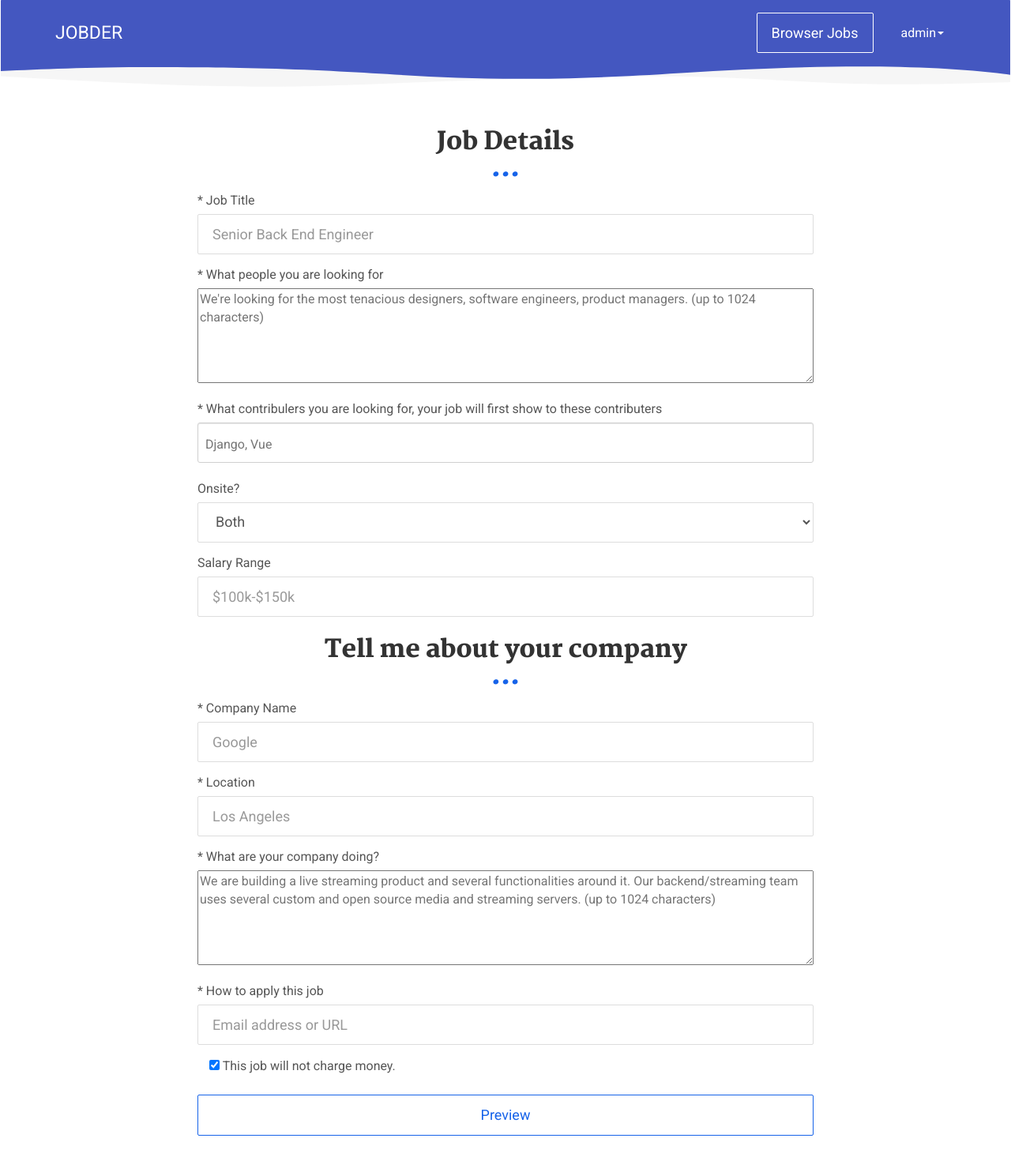
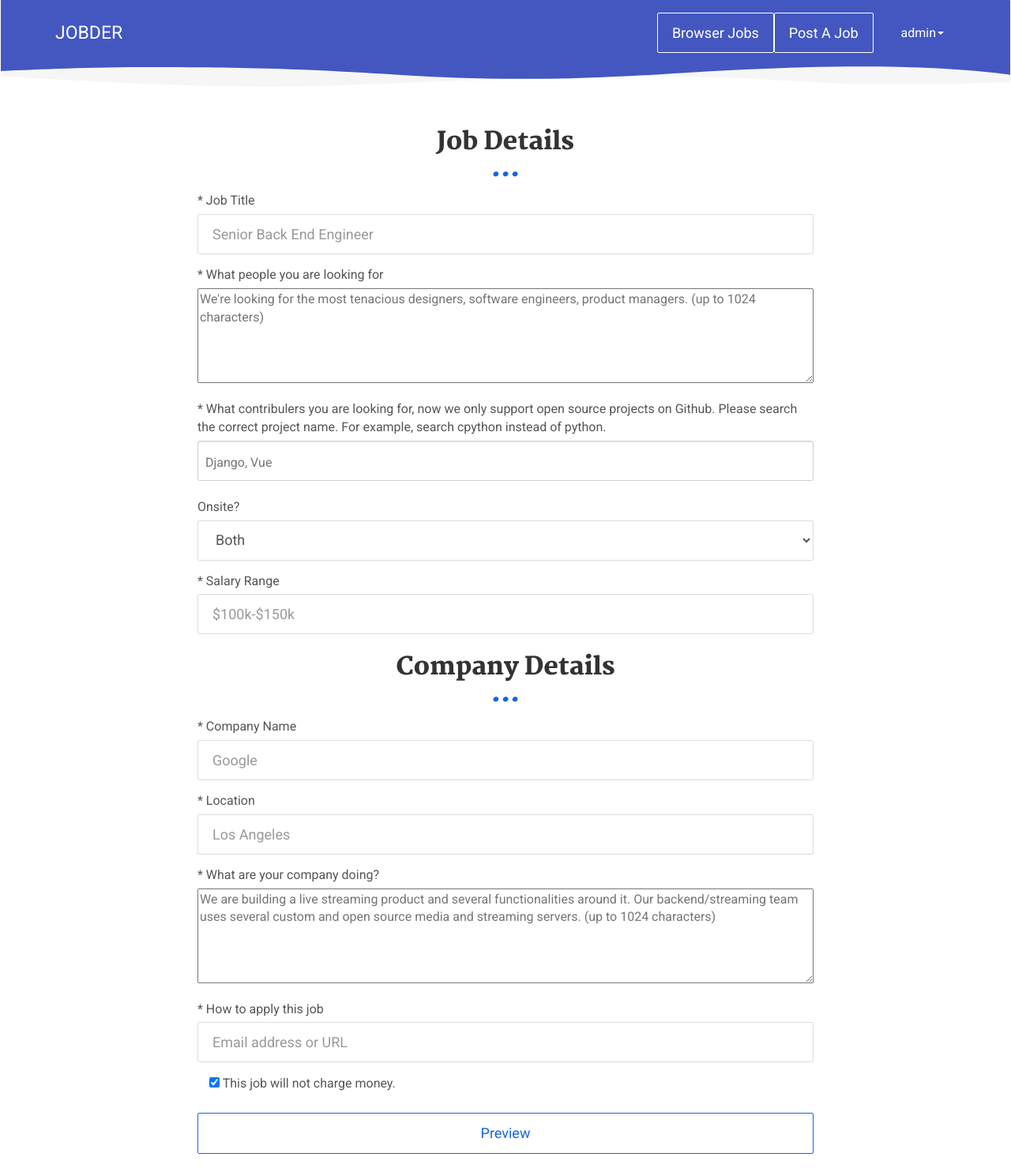
Before and after one commit to Windsooon/jobder, a Django app: page /post-job/ in a window 1280 px wide. Shown: the top 1484 px of the page at 79% size. Run offline with Django 3.2, Linux system fonts and the light colour scheme; a user stored in the database is signed in; data comes from the database, SQL or seed files in the repository; parts of the project's set-up code (start-up, migrations or seed data) failed here and were passed over; some libraries are stand-ins or nearby versions.

Commit message:
update templates

```diff
--- a/templates/base.html
+++ b/templates/base.html
@@ -40,7 +40,8 @@
             <ul class="nav navbar-nav navbar-right">
               <li>
                 <p id="post-job">
-                <a href="{% url 'post_job' %}" class="btn btn-default navbar-btn" title="">Browser Jobs</a>
+                <a href="{% url 'browser' %}" class="btn btn-default navbar-btn browser-job" title="">Browser Jobs</a>
+                <a href="{% url 'post_job' %}" class="btn btn-default navbar-btn" title="">Post A Job</a>
                 </p>
               </li>
               <li>
--- a/templates/match.html
+++ b/templates/match.html
@@ -14,7 +14,7 @@
         <a class="post-a" target="_blank" href="/job/{{ post.id }}/">
           <div>
             <span class="job-title">{{ post.title }}</span>
-            <i class="fa fa-building briefcase" aria-hidden="true"><span class="company-name">&nbsp;{{ post.company_name }}</span></i>
+            <i class="fa fa-building building" aria-hidden="true"><span class="company-name">&nbsp;{{ post.company_name }}</span></i>
             <div class="repo-div">
               {% for repo in post.repo.all %}
               <span class="repo-span">{{ repo.repo_name }}</span>
--- a/templates/post_job.html
+++ b/templates/post_job.html
@@ -13,25 +13,25 @@
         <input id="user-id" type="hidden" value="{{ user.id }}" />
         <form id="job-form" class="form-horizontal">
           <div class="form-group">
-            <label for="job_title">* Job Title</label>
+            <label class="job-label" for="job_title">* Job Title</label>
             <div>
                 <input name="job_title" type="text" class="form-control" id="job_title"  placeholder="Senior Back End Engineer" maxlength="50">
             </div>
           </div>
           <div class="form-group">
-            <label for="job_looking">* What people you are looking for</label>
+            <label class="job-label" for="job_looking">* What people you are looking for</label>
             <div>
               <textarea maxlength="1024" name="job_looking" id="job-looking" rows="5" cols="35" wrap="soft" placeholder="We're looking for the most tenacious designers, software engineers, product managers. (up to 1024 characters)"></textarea>
             </div> <!-- end job-looking -->
           </div> <!-- end form-group -->
           <div class="form-group">
             <div class="control-group">
-              <label for="select-open-source">* What contribulers you are looking for, your job will first show to these contributers</label>
+              <label class="job-label job-special" for="select-open-source">* What contribulers you are looking for, now we only support open source projects on Github. Please search the correct project name. For example, search cpython instead of python.</label>
               <input type="text" id="select-open-source" class="demo-default" placeholder="Django, Vue">
             </div>
           </div> <!-- end form-group -->
           <div class="form-group">
-            <label for="remote">Onsite?</label>
+            <label class="job-label" for="remote">Onsite?</label>
             <select id="onsite-select" class="form-control">
               <option value="0">Both</option>
               <option value="2">Onsite</option>
@@ -39,32 +39,32 @@
             </select>
           </div> <!-- end form-group -->
           <div class="form-group">
-            <label for="salary">Salary Range</label>
+            <label class="job-label" for="salary">* Salary Range</label>
             <div>
                 <input name="salary" type="text" class="form-control" id="salary"  placeholder="$100k-$150k" maxlength="50">
             </div>
           </div> <!-- end form-group -->
-          <h2 id="user-settings">Tell me about your company</h2>
+          <h2 id="user-settings">Company Details</h2>
           <div class="form-group">
-            <label for="company">* Company Name</label>
+            <label class="job-label" for="company">* Company Name</label>
             <div>
                 <input name="company" type="text" class="form-control" id="company"  placeholder="Google" maxlength="50">
             </div>
           </div>
           <div class="form-group">
-            <label for="location">* Location</label>
+            <label class="job-label" for="location">* Location</label>
             <div>
                 <input name="location" type="text" class="form-control" id="location"  placeholder="Los Angeles" maxlength="50">
             </div>
           </div>
           <div class="form-group">
-            <label for="company_des">* What are your company doing?</label>
+            <label class="job-label" for="company_des">* What are your company doing?</label>
             <div>
               <textarea maxlength="1024" name="company_des" id="company-des" rows="5" cols="35" wrap="soft" placeholder="We are building a live streaming product and several functionalities around it. Our backend/streaming team uses several custom and open source media and streaming servers. (up to 1024 characters)"></textarea>
             </div> <!-- end job-des -->
           </div> <!-- end form-group -->
           <div class="form-group">
-            <label for="open_source">* How to apply this job</label>
+            <label class="job-label" for="open_source">* How to apply this job</label>
             <div>
               <input name="apply" type="text" class="form-control" id="apply" placeholder="Email address or URL" maxlength="200" />
             </div> <!-- end col-sm-12 -->
--- a/templates/settings.html
+++ b/templates/settings.html
@@ -44,7 +44,7 @@
           </div>
           <div class="form-group">
             <div>
-              <button type="submit" class="btn-width btn btn-primary">Save</button>
+              <button type="submit" class="btn-width btn btn-primary save-setting">Save</button>
             </div>
           </div>
         </form>
```
Also changed, not shown: templates/job.html (+7 -5 lines).
